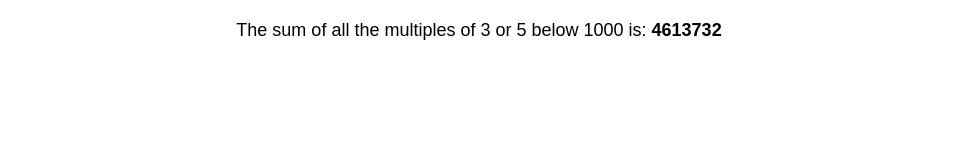
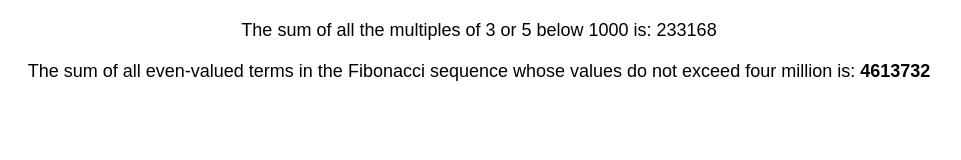
Before and after one commit to lightchipster/glowing-computing-machine, a website: page src/index.html in a window 1280 px wide. Shown: the whole page, without its empty margins (161-1122 px from the left). Drawn offline with Linux system fonts and the light colour scheme.

Commit message:
Update index.html

```diff
--- a/src/index.html
+++ b/src/index.html
@@ -5,11 +5,12 @@
   <meta charset="UTF-8">
   <meta name="viewport" content="width=device-width, initial-scale=1.0">
   <link rel="stylesheet" href="styles.css">
-  <title>Sum of Multiples</title>
+  <title>Fibonacci</title>
 </head>
 
 <body>
-  <p>The sum of all the multiples of 3 or 5 below 1000 is: <span id="sum"></span></p>
+  <p>The sum of all the multiples of 3 or 5 below 1000 is: 233168</p>
+  <p>The sum of all even-valued terms in the Fibonacci sequence whose values do not exceed four million is: <span id="sum"></span></p>
 
   <script src="script.js"></script>
 </body>
```
